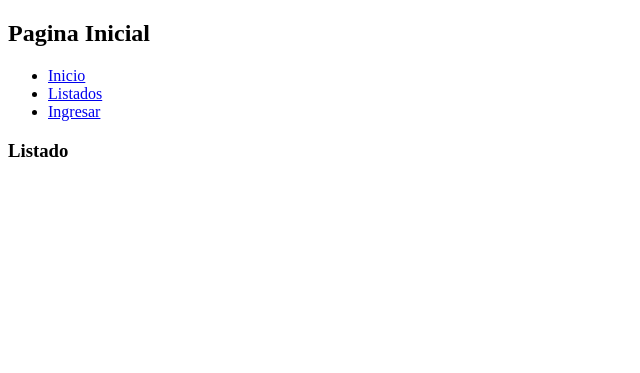
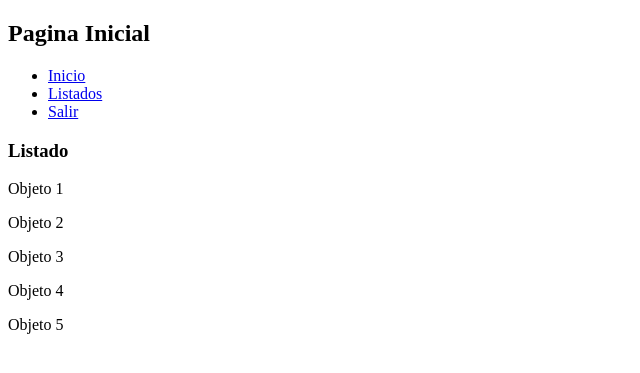
Before and after one commit to TimeWasterThe2nd/Projecto-Sprint-0, a Django app: page /listado/ in a window 1280 px wide. Shown: the top 373 px of the page, without its empty margins (0-640 px from the left). Run offline with Django 4.2, Linux system fonts and the light colour scheme; a user stored in the database is signed in.

Commit message:
cambios de login

```diff
--- a/login/core/templates/core/base.html
+++ b/login/core/templates/core/base.html
@@ -7,14 +7,15 @@
 </head>
 <body>
     <h2>Pagina Inicial</h2>
+
     <ul>
-        <li><a href="{% url 'home' %}">Inicio</a></li>
-        <li><a href="{% url 'listado' %}">Listados</a></li>
+        <li><a href={% url 'home' %}>Inicio</a></li>
+        <li><a href={% url 'listado' %}>Listados</a></li>
 
-        {% if request.user.is_aunthenticated %}
-        <li><a href="{% url 'exit' %}">Salir</a></li>
+        {% if request.user.is_authenticated %}
+        <li><a href={% url 'exit' %}>Salir</a></li>
         {% else %}
-        <li><a href="{% url 'login' %}">Ingresar</a></li>
+        <li><a href={% url 'login' %}>Ingresar</a></li>
         {% endif %}
     </ul>
 
--- a/login/core/templates/core/home.html
+++ b/login/core/templates/core/home.html
@@ -4,7 +4,9 @@
 
 <h3>Inicio</h3>
 <hr>
-{% if request.user.is_aunthenticated %}
-<h4>{{ user.username | upper }}</h4>
+
+{% if request.user.is_authenticated %}
+<h4>{{ user.username | upper }}, ya estas logeado</h4>
+{% endif %}
 
 {% endblock %}
--- a/login/core/templates/core/listado.html
+++ b/login/core/templates/core/listado.html
@@ -4,4 +4,10 @@
 
 <h3>Listado</h3>
 
+<p>Objeto 1</p>
+<p>Objeto 2</p>
+<p>Objeto 3</p>
+<p>Objeto 4</p>
+<p>Objeto 5</p>
+
 {% endblock %}
--- a/login/core/templates/registration/login.html
+++ b/login/core/templates/registration/login.html
@@ -2,10 +2,10 @@
 
 {% block content%}
 
-<h3>Login</h3>
+<h3>LOGIN<h3>
 <br>
 
-<form action=""></form>
+<form action="" method="post">
     {% csrf_token %}
 
     <input type="text" name="username" id="" placeholder="Nombre de usuario">
@@ -13,4 +13,6 @@
     <input type="password" name="password" id="Contraseña">
     <br>
     <button type="submit">Iniciar Sesión</button>
+</form>
+
 {% endblock %}
--- a/login/core/views.py
+++ b/login/core/views.py
@@ -5,7 +5,7 @@ from django.contrib.auth import logout
 # Create your views here.
 
 def home (request):
-    return  render (request, 'core/home.html')
+    return  render(request, 'core/home.html')
 
 @login_required
 def listado(request):
--- a/login/login/urls.py
+++ b/login/login/urls.py
@@ -18,7 +18,7 @@ from django.contrib import admin
 from django.urls import path, include
 
 urlpatterns = [
+    path('', include('core.urls')),
     path('admin/', admin.site.urls),
-    path('', include('core.urls')),
     path('account/', include('django.contrib.auth.urls')),
 ]
```
Also changed, not shown: login/db.sqlite3, page.html (deleted).
